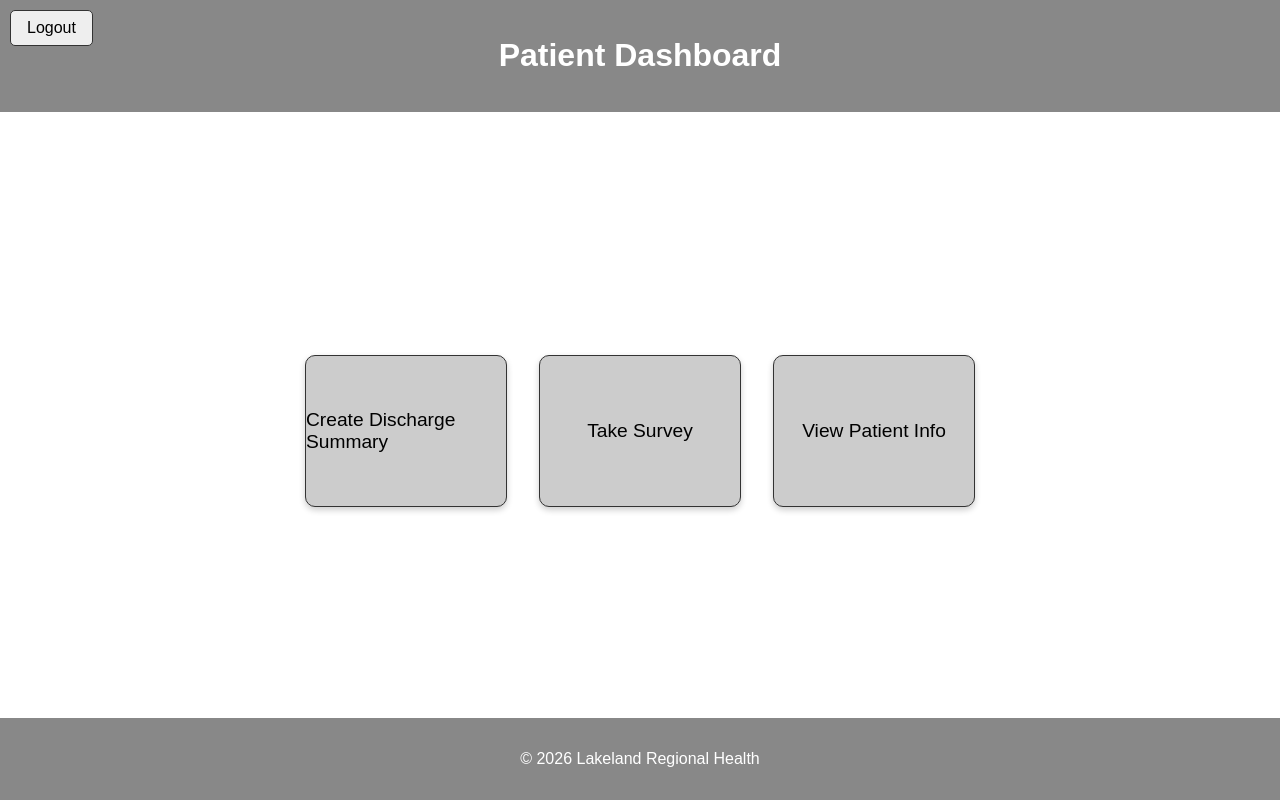
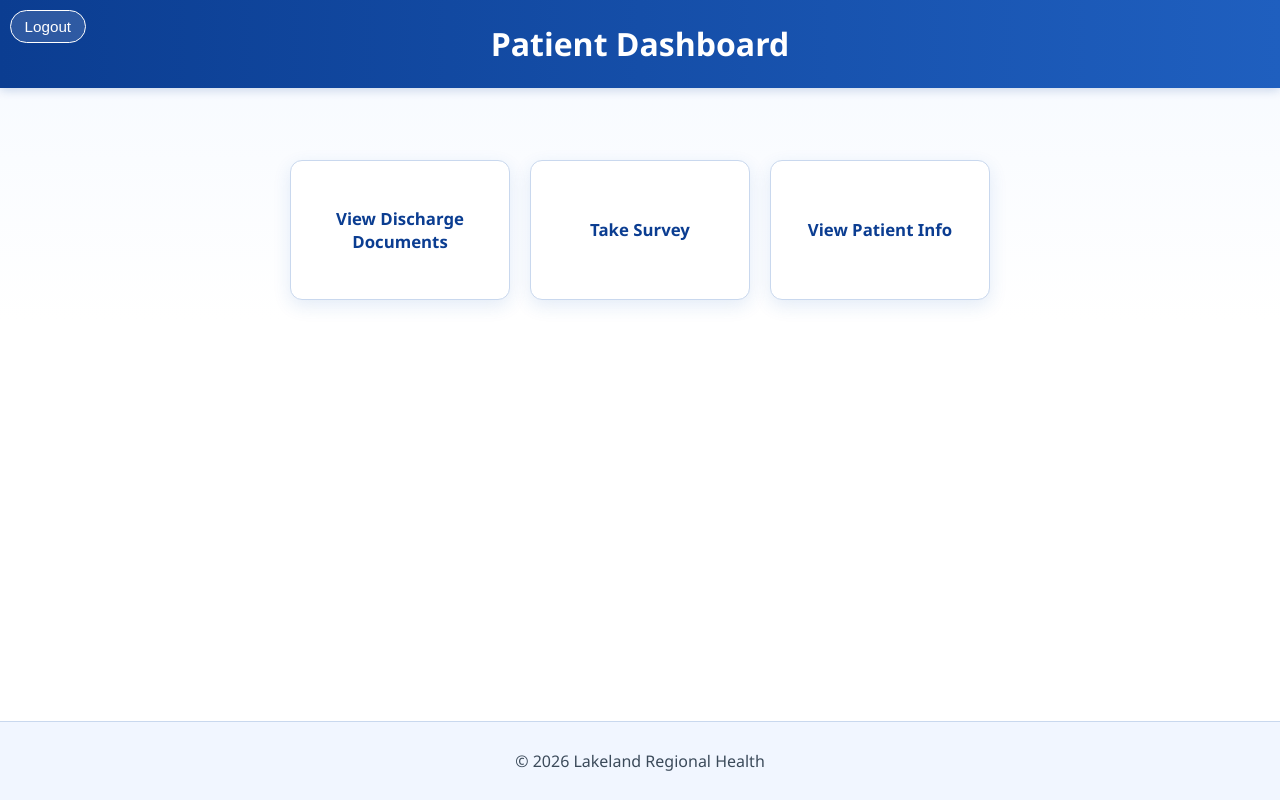
Before and after one commit to Jalvarez0311/Digital-Health-Literacy-Companion-Tool-Lakeland-Regional-Health-, a Django app: page /dashboard/patient/ in a window 1280 px wide. Run offline with Django 5.2, Linux system fonts and the light colour scheme; parts of the project's set-up code (start-up, migrations or seed data) failed here and were passed over.

Commit message:
patient discharge documents are now stored under the patient account

```diff
--- a/django/HealthFront/companion/static/companion/css/styles.css
+++ b/django/HealthFront/companion/static/companion/css/styles.css
@@ -1,142 +1,270 @@
-/* General Styles */
+:root {
+    --blue-900: #0b3d91;
+    --blue-700: #1f5fbf;
+    --blue-100: #eaf2ff;
+    --blue-050: #f5f9ff;
+    --red-600: #c62828;
+    --text-900: #1f2a37;
+    --text-700: #3b4a5a;
+    --border: #c9d8ee;
+}
+
 html, body {
     margin: 0;
     padding: 0;
-    height: 100%;
-    font-family: Arial, sans-serif;
+    min-height: 100%;
+    font-family: "Segoe UI", Arial, sans-serif;
+    color: var(--text-900);
 }
 
 body {
     display: grid;
     grid-template-rows: auto 1fr auto;
     min-height: 100vh;
+    background: linear-gradient(180deg, var(--blue-050) 0%, #ffffff 40%, #ffffff 100%);
 }
 
-/* Header & Footer */
-header, footer {
-    background-color: #888;
-    color: white;
+header {
+    background: linear-gradient(90deg, var(--blue-900), var(--blue-700));
+    color: #fff;
     text-align: center;
     padding: 1rem;
     position: relative;
+    box-shadow: 0 2px 10px rgba(11, 61, 145, 0.2);
 }
 
-/* Header Buttons */
+footer {
+    background: #f1f6ff;
+    color: var(--text-700);
+    text-align: center;
+    padding: 0.75rem;
+    border-top: 1px solid var(--border);
+}
+
+h1, h2, h3 {
+    margin: 0.4rem 0;
+}
+
 .back-button, .logout-button {
     position: absolute;
     top: 10px;
     left: 10px;
-    padding: 0.5rem 1rem;
-    font-size: 1rem;
-    border-radius: 5px;
-    border: 1px solid #333;
-    background-color: #eee;
+    padding: 0.45rem 0.85rem;
+    font-size: 0.95rem;
+    border-radius: 999px;
+    border: 1px solid #ffffff;
+    background-color: rgba(255, 255, 255, 0.14);
+    color: #fff;
     cursor: pointer;
     z-index: 10;
     text-decoration: none;
-    color: black;
     display: inline-flex;
     align-items: center;
     justify-content: center;
+    transition: background-color 0.2s ease;
 }
 
 .back-button:hover, .logout-button:hover {
-    background-color: #ddd;
+    background-color: rgba(255, 255, 255, 0.25);
 }
 
-/* Main Content */
 main, .main-center {
     display: flex;
     flex-direction: column;
+    align-items: center;
+    padding: 1.25rem;
+}
+
+.main-center {
+    width: 100%;
+    max-width: 1050px;
+    margin: 0 auto;
+}
+
+.role-cards {
+    display: flex;
+    gap: 1.25rem;
+    margin: 2rem auto 0;
+    flex-wrap: wrap;
     justify-content: center;
     align-items: center;
-    padding: 1rem;
-}
-
-/* Role Cards (Homepage / Dashboards) */
-.role-cards {
-    display: flex;
-    gap: 2rem;
-    margin-top: 2rem;
-    flex-wrap: wrap;
-    justify-content: center;
+    width: 100%;
 }
 
 .role-card {
-    width: 200px;
-    height: 150px;
-    border: 1px solid #333;
-    background-color: #ccc;
+    width: 220px;
+    min-height: 140px;
+    border: 1px solid var(--border);
+    background: #fff;
     display: flex;
     justify-content: center;
     align-items: center;
     cursor: pointer;
-    font-size: 1.2rem;
-    border-radius: 10px;
-    box-shadow: 0 3px 6px rgba(0,0,0,0.2);
-    transition: transform 0.2s, box-shadow 0.2s, background-color 0.2s;
-    text-decoration: none; /* remove underline for <a> links */
-    color: black;          /* text color for links */
+    font-size: 1.05rem;
+    font-weight: 600;
+    border-radius: 12px;
+    box-shadow: 0 6px 18px rgba(31, 95, 191, 0.12);
+    transition: transform 0.2s, box-shadow 0.2s, border-color 0.2s;
+    text-decoration: none;
+    color: var(--blue-900);
+    text-align: center;
+    padding: 0.75rem;
+    box-sizing: border-box;
 }
 
 .role-card:hover {
-    transform: translateY(-5px);
-    box-shadow: 0 6px 12px rgba(0,0,0,0.3);
-    background-color: #bbb;
+    transform: translateY(-3px);
+    box-shadow: 0 10px 22px rgba(31, 95, 191, 0.18);
+    border-color: var(--blue-700);
 }
 
-/* Forms (Login / Signup) */
 form {
-    display: flex;
-    flex-direction: column;
-    align-items: center;
+    width: 100%;
+    max-width: 540px;
+    background: #fff;
+    border: 1px solid var(--border);
+    border-radius: 14px;
+    padding: 1.25rem 1.25rem 1rem;
+    box-shadow: 0 6px 20px rgba(31, 95, 191, 0.1);
 }
 
 form div {
-    margin-bottom: 1rem;
+    margin-bottom: 0.95rem;
     width: 100%;
-    max-width: 300px;
 }
 
 label {
     display: block;
-    margin-bottom: 0.3rem;
-    font-weight: bold;
+    margin-bottom: 0.35rem;
+    font-weight: 600;
+    color: var(--text-700);
 }
 
-input[type="text"], input[type="password"] {
+input[type="text"],
+input[type="password"],
+input[type="date"],
+select,
+textarea {
     width: 100%;
-    padding: 0.5rem;
-    border: 1px solid #333;
-    border-radius: 5px;
+    padding: 0.62rem 0.7rem;
+    border: 1px solid var(--border);
+    border-radius: 8px;
     box-sizing: border-box;
+    font-size: 0.96rem;
+    background: #fff;
+    color: var(--text-900);
 }
 
-/* Buttons inside forms */
-form button {
-    padding: 0.5rem 1rem;
-    border-radius: 5px;
-    border: 1px solid #333;
-    background-color: #eee;
-    cursor: pointer;
-    font-size: 1rem;
+input:focus,
+select:focus,
+textarea:focus {
+    outline: none;
+    border-color: var(--blue-700);
+    box-shadow: 0 0 0 3px rgba(31, 95, 191, 0.15);
 }
 
-form button:hover {
-    background-color: #ddd;
+form button,
+button[type="submit"] {
+    width: 100%;
+    padding: 0.68rem 1rem;
+    border-radius: 8px;
+    border: 1px solid var(--blue-700);
+    background: var(--blue-700);
+    color: #fff;
+    cursor: pointer;
+    font-size: 0.98rem;
+    font-weight: 600;
 }
 
-/* Responsive */
+form button:hover,
+button[type="submit"]:hover {
+    background: var(--blue-900);
+    border-color: var(--blue-900);
+}
+
+a {
+    color: var(--blue-700);
+}
+
+.inline-note,
+.page-content {
+    margin-top: 1rem;
+    padding: 1rem 1.1rem;
+    background: #fff;
+    border: 1px solid var(--border);
+    border-radius: 12px;
+    box-shadow: 0 4px 12px rgba(31, 95, 191, 0.08);
+    color: var(--text-700);
+}
+
+#error-msg {
+    color: var(--red-600);
+    margin-top: 0.75rem;
+}
+
+#result-area {
+    width: 100%;
+    margin-top: 2rem;
+}
+
+#result-heading {
+    margin-bottom: 0.8rem;
+}
+
+#result-doc {
+    background: #fff;
+    border: 1px solid var(--border);
+    border-radius: 10px;
+    box-shadow: 0 4px 14px rgba(31, 95, 191, 0.12);
+    padding: 1.25rem 1.4rem;
+    max-width: 820px;
+    margin: 0 auto;
+    line-height: 1.65;
+}
+
+.doc-list {
+    width: 100%;
+    max-width: 900px;
+    display: flex;
+    flex-direction: column;
+    gap: 0.9rem;
+    margin-top: 1rem;
+}
+
+.doc-item {
+    background: #fff;
+    border: 1px solid var(--border);
+    border-radius: 10px;
+    padding: 1rem 1.1rem;
+    box-shadow: 0 4px 12px rgba(31, 95, 191, 0.1);
+}
+
+.doc-item p {
+    margin: 0 0 0.7rem 0;
+}
+
+.doc-body {
+    white-space: pre-wrap;
+    line-height: 1.6;
+}
+
 @media (max-width: 600px) {
     .role-cards {
         flex-direction: column;
-        gap: 1.5rem;
+        gap: 1rem;
     }
+
+    .role-card {
+        width: min(100%, 320px);
+        min-height: 115px;
+    }
+
     .back-button, .logout-button {
-        font-size: 0.9rem;
-        padding: 0.4rem 0.8rem;
+        font-size: 0.88rem;
+        padding: 0.38rem 0.72rem;
     }
-    header, footer {
-        padding: 0.8rem;
+
+    form {
+        padding: 1rem 0.9rem 0.9rem;
     }
 }
--- a/django/HealthFront/companion/templates/companion/dashboard_patient.html
+++ b/django/HealthFront/companion/templates/companion/dashboard_patient.html
@@ -11,7 +11,7 @@
 {% block content %}
 <div class="main-center">
     <div class="role-cards">
-        <a href="{% url 'discharge_summary' %}" class="role-card">Create Discharge Summary</a>
+        <a href="{% url 'patient_documents' %}" class="role-card">View Discharge Documents</a>
         <a href="{% url 'survey' %}" class="role-card">Take Survey</a>
         <a href="{% url 'patient_info' %}" class="role-card">View Patient Info</a>
     </div>
--- a/django/HealthFront/companion/templates/companion/login.html
+++ b/django/HealthFront/companion/templates/companion/login.html
@@ -30,7 +30,7 @@
         {% endif %}
     </form>
 
-    <p style="margin-top:1rem;">
+    <p class="inline-note">
         Don't have an account?
         <a href="/signup/?role={{ request.GET.role }}">Sign up here</a>
     </p>
--- a/django/HealthFront/companion/templates/companion/patient_info.html
+++ b/django/HealthFront/companion/templates/companion/patient_info.html
@@ -3,9 +3,12 @@
 {% block title %}Patient Info{% endblock %}
 {% block header_title %}Patient Info{% endblock %}
 
+{% block header_buttons %}
+<button class="back-button" onclick="window.history.back()">← Back</button>
+{% endblock %}
+
 {% block content %}
 <div class="main-center">
-    <a href="javascript:history.back()" class="back-button">← Back</a>
     <div class="page-content">
         Here's where patient info would be.
     </div>
--- a/django/HealthFront/companion/templates/companion/signup.html
+++ b/django/HealthFront/companion/templates/companion/signup.html
@@ -22,6 +22,12 @@
             <label>Password</label>
             <input type="password" id="password" name="password" required>
         </div>
+        {% if request.GET.role == "patient" %}
+        <div>
+            <label>Patient ID</label>
+            <input type="text" id="patient_id" name="patient_id" required>
+        </div>
+        {% endif %}
         <button type="submit">Signup</button>
         {% for message in messages %}
             {% if message.tags == 'error' %}
--- a/django/HealthFront/companion/templates/companion/survey.html
+++ b/django/HealthFront/companion/templates/companion/survey.html
@@ -3,9 +3,12 @@
 {% block title %}Survey{% endblock %}
 {% block header_title %}Survey{% endblock %}
 
+{% block header_buttons %}
+<button class="back-button" onclick="window.history.back()">← Back</button>
+{% endblock %}
+
 {% block content %}
 <div class="main-center">
-    <a href="javascript:history.back()" class="back-button">← Back</a>
     <div class="page-content">
         Here's where a survey would be.
     </div>
--- a/django/HealthFront/companion/urls.py
+++ b/django/HealthFront/companion/urls.py
@@ -10,6 +10,7 @@ urlpatterns = [
     path('dashboard/patient/', views.dashboard_patient, name='dashboard_patient'),
     path('discharge/', views.create_discharge, name='discharge_summary'),
     path('discharge/generate/', views.generate_discharge, name='generate_discharge'),
+    path('patient-documents/', views.patient_documents, name='patient_documents'),
     path('survey/', views.survey, name='survey'),
     path('patient-info/', views.patient_info, name='patient_info'),
 ]
--- a/django/HealthFront/companion/views.py
+++ b/django/HealthFront/companion/views.py
@@ -9,6 +9,7 @@ from django.contrib import messages
 from ai.db_query import build_patient_context, fetch_patient_list
 from ai.llm import generate_discharge_document
 from ai.models import CurrentVisit
+from .models import DischargeDocument, PatientUserLink
 
 
 def home(request):
@@ -19,14 +20,28 @@ def signup_page(request):
         username = request.POST.get("username")
         password = request.POST.get("password")
         role = request.POST.get("role")
+        patient_id_raw = (request.POST.get("patient_id") or "").strip()
 
         if User.objects.filter(username=username).exists():
             messages.error(request, "Username already exists.")
             return redirect('signup')
 
+        if role == "patient":
+            if not patient_id_raw:
+                messages.error(request, "Patient ID is required for patient accounts.")
+                return redirect(f"/signup/?role={role}")
+            if not patient_id_raw.isdigit():
+                messages.error(request, "Patient ID must be a number.")
+                return redirect(f"/signup/?role={role}")
+            if PatientUserLink.objects.filter(patient_id=int(patient_id_raw)).exists():
+                messages.error(request, "That Patient ID is already linked to an account.")
+                return redirect(f"/signup/?role={role}")
+
         # Create user in database
         user = User.objects.create_user(username=username, password=password)
         user.save()
+        if role == "patient":
+            PatientUserLink.objects.create(user=user, patient_id=int(patient_id_raw))
         messages.success(request, "Account created! Please log in.")
         return redirect(f"/login/?role={role}")
 
@@ -41,8 +56,15 @@ def login_page(request):
 
         user = authenticate(request, username=username, password=password)
         if user is not None:
+            if role == "patient":
+                link = PatientUserLink.objects.filter(user=user).first()
+                if link is None:
+                    messages.error(request, "This account is not linked to a patient record.")
+                    return render(request, "companion/login.html")
             login(request, user)
             request.session['role'] = role  # persist role for the session
+            if role == "patient":
+                request.session['patient_id'] = link.patient_id
             if role == "nurse":
                 return redirect('dashboard_nurse')
             else:
@@ -106,6 +128,12 @@ def generate_discharge(request):
 
         context = build_patient_context(patient_id, current_visit)
         document = generate_discharge_document(context)
+        DischargeDocument.objects.create(
+            patient_id=patient_id,
+            patient_name=f"{context.patient.first_name} {context.patient.last_name}",
+            document=document,
+            created_by=request.user if request.user.is_authenticated else None,
+        )
 
         return JsonResponse({
             "patient_id": patient_id,
@@ -124,6 +152,24 @@ def survey(request):
 def patient_info(request):
     return render(request, "companion/patient_info.html")
 
+
+def patient_documents(request):
+    """Patient-only view of previously generated discharge documents."""
+    if request.session.get('role') != 'patient':
+        return redirect('home')
+
+    patient_id = request.session.get('patient_id')
+    if not patient_id:
+        messages.error(request, "No patient record linked to this account.")
+        return redirect('dashboard_patient')
+
+    documents = DischargeDocument.objects.filter(patient_id=patient_id)
+    return render(
+        request,
+        "companion/patient_documents.html",
+        {"documents": documents, "patient_id": patient_id},
+    )
+
 def logout_view(request):
     # Placeholder: for now, just redirect to home page
     return redirect('home')
```
Also changed, not shown: django/HealthFront/companion/models.py (+22 -1 lines), django/HealthFront/companion/templates/companion/create_patient.html (added, +58 -0 lines), django/HealthFront/companion/templates/companion/discharge_summary.html (+4 -15 lines), django/HealthFront/companion/templates/companion/patient_documents.html (added, +27 -0 lines), django/HealthFront/companion/migrations/0001_initial.py (added).
